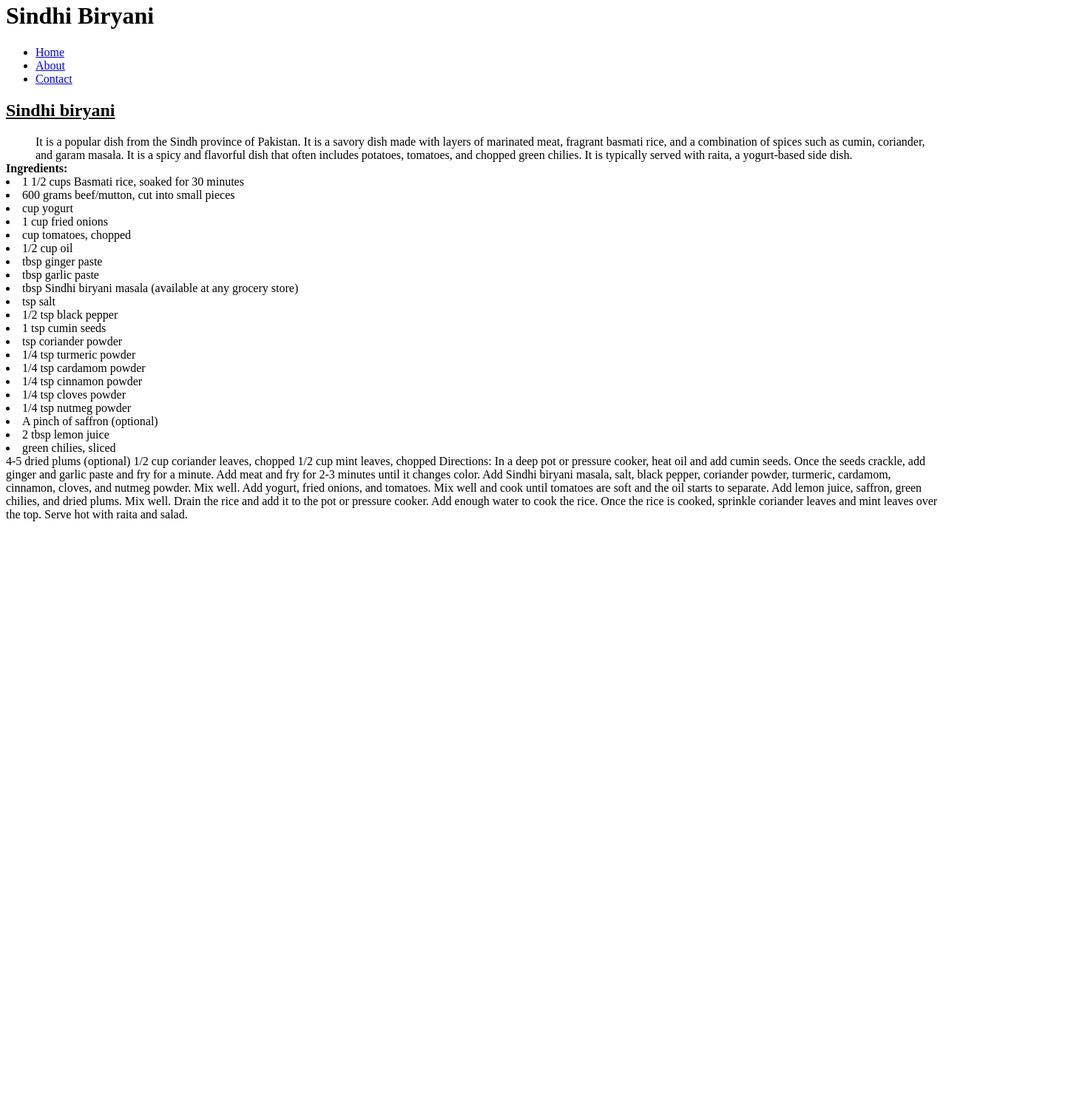
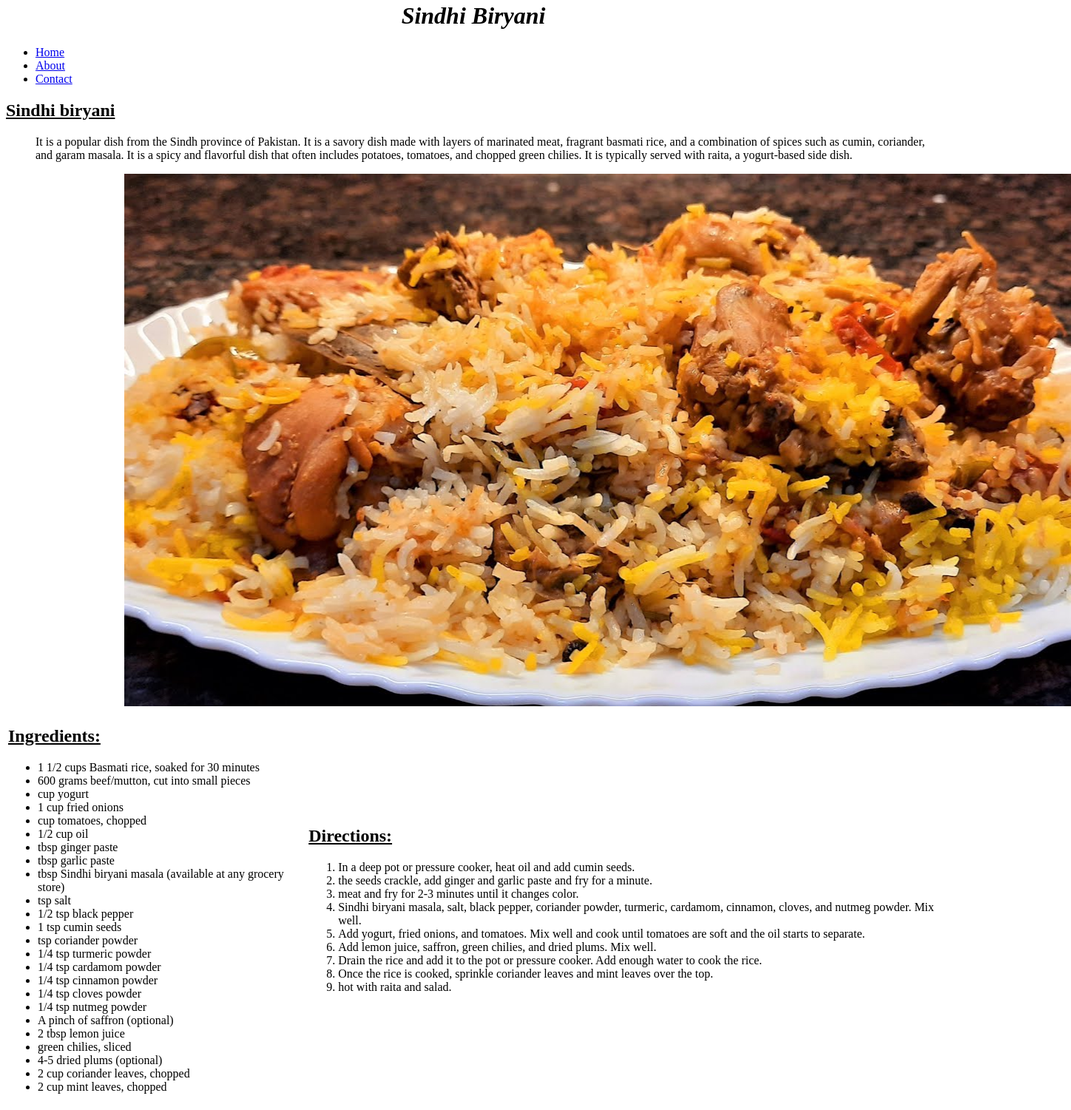
Before and after one commit to azeemiba/foodnfranchise, a plain HTML site: page index.html in a window 1280 px wide. Shown: the part 18-1519 px from the top of the page at 74% size, 1448 px wide, since content can reach past the window. Before the commit the page ends 800 px from the top, so only its background shows below. Drawn offline with Linux system fonts and the light colour scheme.

Commit message:
moving img

```diff
--- a/index.html
+++ b/index.html
@@ -7,16 +7,40 @@
     <title>Franchise</title>
 </head>
 <body>
-    <h1> Sindhi Biryani </h1>
+    <center><i><h1> Sindhi Biryani </h1></i></center>
 <ul>
   <li><a href="#">Home</a></li>
   <li><a href="#">About</a></li>
   <li><a href="#">Contact</a></li>
 </ul>
 
-<dt><h2><u> Sindhi biryani</u></h2></dt>
-<dd> It is a popular dish from the Sindh province of Pakistan. It is a savory dish made with layers of marinated meat, fragrant basmati rice, and a combination of spices such as cumin, coriander, and garam masala. It is a spicy and flavorful dish that often includes potatoes, tomatoes, and chopped green chilies. It is typically served with raita, a yogurt-based side dish. </dd>
- <Strong>Ingredients:</strong>
+<dt style float="left">
+    <h2><u> Sindhi biryani</u></h2></dt>
+<P style="font-size: large;"><dd> It is a popular dish from the Sindh province of Pakistan. It is a savory dish made with layers of marinated meat, fragrant basmati rice, and a combination of spices such as cumin, coriander, and garam masala. It is a spicy and flavorful dish that often includes potatoes, tomatoes, and chopped green chilies. It is typically served with raita, a yogurt-based side dish. </dd></P>
+
+<img src="./biryani.jpg" alt="moving image">
+<style>
+    /* Define the animation */
+    @keyframes move {
+      from {transform: translateX(0);}
+      to {transform: translateX(200px);}
+    }
+
+    /* Apply the animation to the image */
+    img {
+      animation-name: move;
+      animation-duration: 2s;
+      animation-iteration-count: infinite;
+      animation-direction: alternate;
+    }
+  </style>
+
+
+
+<table width="100%">
+    <td>
+    <p style="float:left;"><h2><u><dt> Ingredients:</dt></u></h2>
+        <ul style="list-style-type:initial;">
 <li> 1 1/2 cups Basmati rice, soaked for 30 minutes </li>
 <li> 600 grams beef/mutton, cut into small pieces </li>
 <li> cup yogurt</li>
@@ -38,28 +62,32 @@
 <li> A pinch of saffron (optional)</li>
 <li> 2 tbsp lemon juice</li>
 <li> green chilies, sliced</li>
-4-5 dried plums (optional)
-1/2 cup coriander leaves, chopped
-1/2 cup mint leaves, chopped
+<li> 4-5 dried plums (optional)</li>
+<li> 2 cup coriander leaves, chopped</li>
+<li> 2 cup mint leaves, chopped</li></P></td>
+        </ul>
+<td>
+<p style="float: right;">
+   <h2><u><dt> Directions:</dt></u></h2>
+<ol>
+<li>In a deep pot or pressure cooker, heat oil and add cumin seeds.</li>
 
-Directions:
+<li> the seeds crackle, add ginger and garlic paste and fry for a minute.</li>
 
-In a deep pot or pressure cooker, heat oil and add cumin seeds.
+<li> meat and fry for 2-3 minutes until it changes color.</li>
 
-Once the seeds crackle, add ginger and garlic paste and fry for a minute.
+<li> Sindhi biryani masala, salt, black pepper, coriander powder, turmeric, cardamom, cinnamon, cloves, and nutmeg powder. Mix well.</li>
 
-Add meat and fry for 2-3 minutes until it changes color.
+<li> Add yogurt, fried onions, and tomatoes. Mix well and cook until tomatoes are soft and the oil starts to separate.</li>
 
-Add Sindhi biryani masala, salt, black pepper, coriander powder, turmeric, cardamom, cinnamon, cloves, and nutmeg powder. Mix well.
+<li> Add lemon juice, saffron, green chilies, and dried plums. Mix well.</li>
 
-Add yogurt, fried onions, and tomatoes. Mix well and cook until tomatoes are soft and the oil starts to separate.
+<li> Drain the rice and add it to the pot or pressure cooker. Add enough water to cook the rice.</li>
 
-Add lemon juice, saffron, green chilies, and dried plums. Mix well.
+<li>Once the rice is cooked, sprinkle coriander leaves and mint leaves over the top.</li>
 
-Drain the rice and add it to the pot or pressure cooker. Add enough water to cook the rice.
-
-Once the rice is cooked, sprinkle coriander leaves and mint leaves over the top.
-
-Serve hot with raita and salad.
+<li> hot with raita and salad.</li>
+</ol>
+</p></td></table>
 </body>
 </html>
```
Also changed, not shown: biryani.jpg (added).
